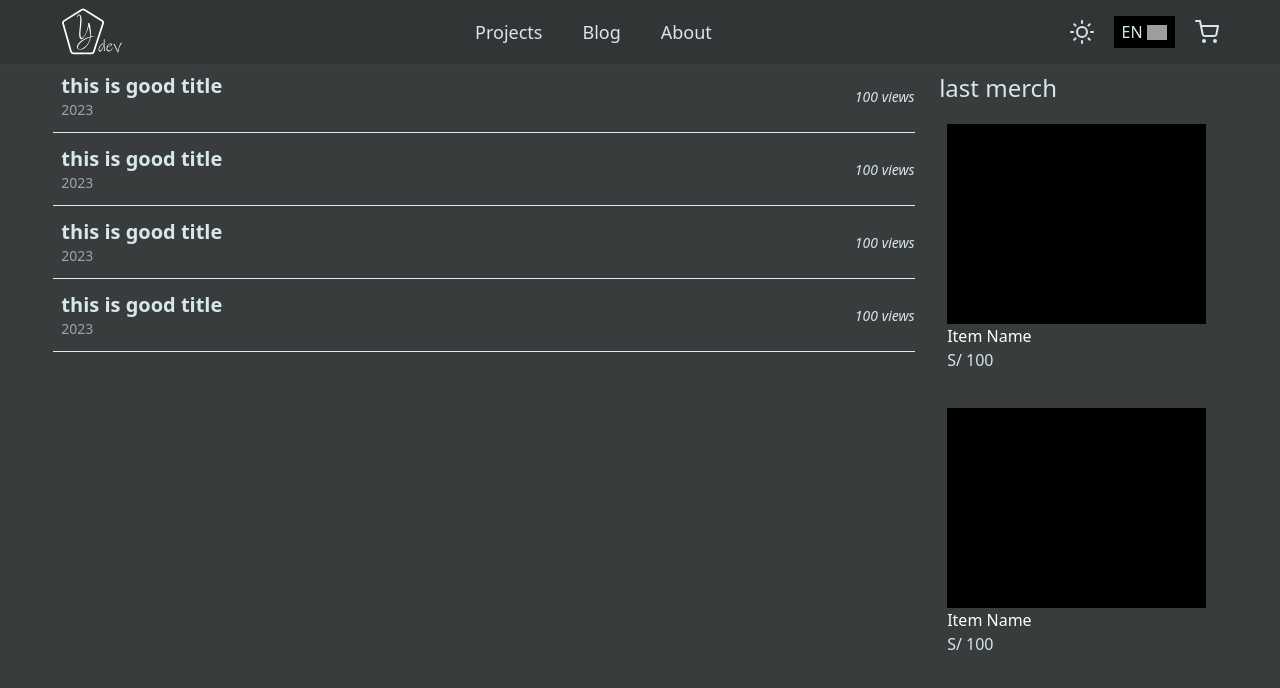
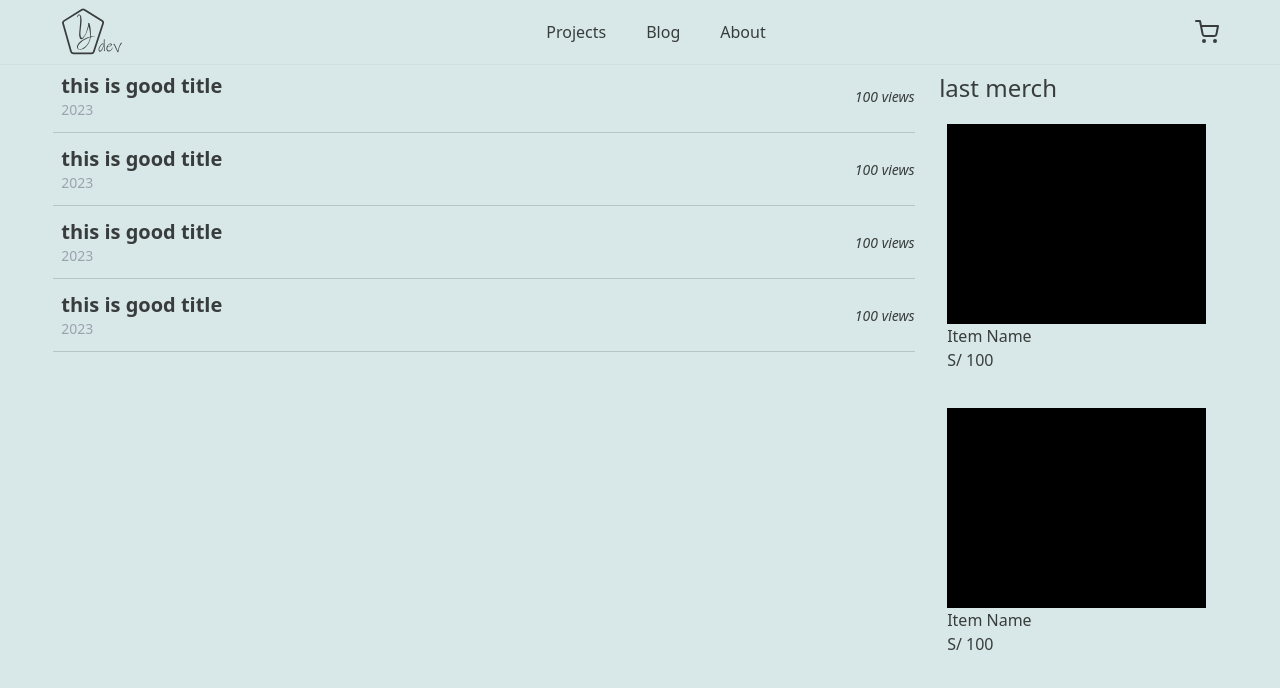
Before and after one commit to yeffreydev/portfolio, a Next.js app: page /blog in a window 1280 px wide. Shown: the top 688 px of the page. Built offline with nearby package versions, Linux system fonts and the light colour scheme; grey boxes are pictures that could not be loaded.

Commit message:
stable pages, about, projects and Home

```diff
--- /dev/null
+++ b/src/app/about/layout.tsx
@@ -0,0 +1,11 @@
+import { Metadata } from "next";
+import React from "react";
+
+export const metadata = {
+  title: "About - Yeffrey Espinoza",
+  description: "I am a software developer, born in Peru, who has a passion for crafting solutions and thrives on the challenges of programming.",
+  keywords: "Yeffrey Espinoza, yeffrey espinoza cv, yeffrey,  yeffrey espinoza profile,yeffrey dev, reactjs, nodejs freelancer, yeffrey.dev",
+};
+export default function AboutLayout({ children }: { children: React.ReactNode }) {
+  return <>{children}</>;
+}
--- a/src/app/blog/BlogItem.tsx
+++ b/src/app/blog/BlogItem.tsx
@@ -2,7 +2,7 @@ import React from "react";
 
 function BlogItem() {
   return (
-    <div className="flex items-center py-3 border-b hover:text-white cursor-pointer pl-2 hover:bg-gray-600 hover:bg-opacity-40">
+    <div className="flex items-center py-3 border-b border-[#383c3c] border-opacity-20 hover:text-[#131515] cursor-pointer pl-2 hover:bg-[#6bc1c1] hover:bg-opacity-20">
       <div className="flex flex-col flex-1">
         <span className="flex-1 text-xl font-semibold">this is good title</span>
         <span className="w-[100px] text-sm text-gray-400">2023</span>
--- a/src/app/blog/page.tsx
+++ b/src/app/blog/page.tsx
@@ -3,12 +3,12 @@ import BlogItem from "./BlogItem";
 
 const Item = () => {
   return (
-    <div className="w-11/12 flex flex-col hover:bg-gray-600 hover:bg-opacity-50 p-2">
+    <div className="w-11/12 flex flex-col hover:bg-[#6bc1c1] hover:bg-opacity-30 p-2">
       <div className="w-full grid place-items-center">
         <div className="w-full h-[200px] bg-black"></div>
       </div>
       <div className="w-full">
-        <h3 className="text-white">Item Name</h3>
+        <h3 className="text-[#383c3c]">Item Name</h3>
         <p>S/ 100</p>
       </div>
     </div>
--- a/src/app/components/ProductItem.tsx
+++ b/src/app/components/ProductItem.tsx
@@ -16,11 +16,11 @@ function ProductItem({ src, name, price }: { src: string; name: string; price: n
           <img className="w-full h-full absolute object-contain hover:scale-105 transition-all ease-in-out duration-300" src={src} alt="" />
         </div>
         <div className="flex flex-col gap-2">
-          <span className="font-semibold text-white item-name">{name}</span>
+          <span className="font-semibold text-[#383c3c] item-name">{name}</span>
           <div className="w-full flex justify-between">
-            <span className="text-white text-opacity-70 font-bold text-xl ">S/. {price.toFixed(2)}</span>
+            <span className="text-[#383c3c] text-opacity-70 font-bold text-xl ">S/. {price.toFixed(2)}</span>
             <button className="text-xl hover:scale-125">
-              <BsCartPlus color="white" />
+              <BsCartPlus className="text-3xl" color="#383c3c" />
             </button>
           </div>
           <a
--- a/src/app/globals.css
+++ b/src/app/globals.css
@@ -4,8 +4,10 @@
 @import url("https://fonts.googleapis.com/css2?family=Raleway:wght@500&display=swap");
 
 :root {
-  --bg-color: #383c3c;
-  --text-color: #d8e7e7;
+  --bg-color: #d8e7e7;
+  /* --bg-color: #383c3c; */
+  --text-color: #383c3c;
+  /* --text-color: #d8e7e7; */
   color: var(--text-color);
 }
 html {
--- a/src/app/page.tsx
+++ b/src/app/page.tsx
@@ -2,8 +2,10 @@ import { Metadata } from "next";
 import ProductItem from "./components/ProductItem";
 import styles from "./page.module.css";
 export const metadata: Metadata = {
-  title: "Yeffrey Espinoza - Home",
+  title: "Home - Yeffrey Espinoza",
+
   description: "I' Yeffrey Espinoza, software developer, this is my portfolio, I from Peru. Software Developer(frontend, backend, fullstack, nextjs, next 13, node, express)",
+  keywords: "Yeffrey Espinoza, Yeffrey, Espinoza, software developer, fullstack, nextjs, next 13, node, express, yeffrey dev, yeffrey espinoza portfolio",
 };
 
 export default function HomePage() {
--- a/src/app/projects/ProjectItem.module.css
+++ b/src/app/projects/ProjectItem.module.css
@@ -4,7 +4,7 @@
   transition-duration: 0.2s;
 }
 .img-link:hover img {
-  opacity: 0.5;
+  opacity: 0.8;
 }
 .img-link:hover svg {
   opacity: 1;
--- a/src/app/projects/ProjectItem.tsx
+++ b/src/app/projects/ProjectItem.tsx
@@ -4,7 +4,7 @@ import { BiLinkExternal } from "react-icons/bi";
 import styles from "./ProjectItem.module.css";
 function ProjectItem({ title, description, deployLink, codeLink, image }: { title: string; description: string; deployLink: string; codeLink: string; image: string }) {
   return (
-    <div className="flex flex-col gap-2 max-w-[400px] mt-5 hover:bg-gray-600 hover:bg-opacity-50 p-2.5 rounded-lg">
+    <div className="flex flex-col gap-2 max-w-[400px] mt-5 hover:bg-gray-600 hover:bg-opacity-10 p-2.5 rounded-lg">
       <div className="bg-black h-[200px] w-full relative">
         <a href={deployLink} className={`block ${styles["img-link"]} w-full h-full`} rel="noreferrer" target="_blank">
           <img className="w-full h-full absolute object-cover" src={image} alt="" />
@@ -16,12 +16,12 @@ function ProjectItem({ title, description, deployLink, codeLink, image }: { titl
         <p className="mt-2 text-justify flex-1">{description}</p>
         <div className="flex gap-3 mt-1">
           {codeLink && (
-            <a href={codeLink} target="_blank" rel="noreferrer" className="bg-black text-sm px-3 rounded-lg flex items-center gap-3 hover:text-white">
+            <a href={codeLink} target="_blank" rel="noreferrer" className="bg-[#c7d6d633] text-[#383c3c] text-sm px-5 py-1 rounded-lg flex items-center gap-3 hover:text-white">
               <span>Code</span>
               <FaGithub />
             </a>
           )}
-          <a href={deployLink} target="_blank" rel="noreferrer" className="bg-black text-sm px-3 rounded-lg flex items-center gap-3 hover:text-white">
+          <a href={deployLink} target="_blank" rel="noreferrer" className="bg-[#c7d6d633] py-1  text-[#383c3c] text-sm px-5 rounded-lg flex items-center gap-3 hover:text-white">
             <span>deploy</span>
             <BiLinkExternal />
           </a>
--- a/src/ui/Header.tsx
+++ b/src/ui/Header.tsx
@@ -1,6 +1,7 @@
 "use client";
 import { LegacyRef, MouseEventHandler, useEffect, useRef, useState } from "react";
-import logo from "./../../public/white_logo.svg";
+// import logo from "./../../public/white_logo.svg";
+import darkLogo from "./../../public/dark_logo.svg";
 import Image from "next/image";
 import { IconType } from "react-icons";
 import { FiSun, FiMoon, FiShoppingCart, FiMenu, FiX } from "react-icons/fi";
@@ -9,7 +10,7 @@ import Link from "next/link";
 const NavBarItem = ({ link, title }: { link?: string; title?: string; Icon?: IconType }) => {
   return (
     <li className="">
-      <Link className="text-lg hover:underline-offset-1 hover:underline" href={link!}>
+      <Link className="hover:underline-offset-1 hover:underline" href={link!}>
         {title}
       </Link>
     </li>
@@ -17,7 +18,7 @@ const NavBarItem = ({ link, title }: { link?: string; title?: string; Icon?: Ico
 };
 const NavBarItemMobile = ({ link, title, Icon, imgSrc, click }: { link?: string; title?: string; Icon?: IconType; imgSrc?: string; click?: MouseEventHandler }) => {
   return (
-    <li className="border-b hover:bg-white hover:bg-opacity-10 relative border-white border-opacity-20 flex h-[50px] items-center justify-end">
+    <li className="border-b hover:bg-white hover:bg-opacity-10 relative border-[#383c3c] border-opacity-20 flex h-[50px] items-center justify-end">
       {link ? (
         <Link onClick={click} className="w-full pr-5 items-center justify-end  flex h-full absolute" href={link}>
           <span>{title}</span>
@@ -48,10 +49,10 @@ const NavBarMobile = ({ isOpen, myRef, click }: { isOpen: boolean; myRef: Legacy
       ref={myRef}
       className={`${
         isOpen ? "w-full" : "w-0"
-      } flex max-w-[300px] overflow-hidden right-0 transition-all duration-200 bg-[#323535] backdrop-filter backdrop-blur-md shadow-sm bg-opacity-90 h-[calc(100vh-65px)] md:hidden  flex-col fixed z-10 top-[65px] `}
+      } flex max-w-[300px] overflow-hidden right-0 transition-all duration-200 bg-[#d8e7e7] backdrop-filter backdrop-blur-md shadow-sm bg-opacity-90 h-[calc(100vh-65px)] md:hidden  flex-col fixed z-10 top-[65px] `}
     >
-      <NavBarItemMobile click={click} title="Dark" Icon={FiMoon} />
-      <NavBarItemMobile click={click} title="EN" imgSrc="https://cdn-icons-png.flaticon.com/128/197/197374.png" />
+      {/* <NavBarItemMobile click={click} title="Dark" Icon={FiMoon} /> */}
+      {/* <NavBarItemMobile click={click} title="EN" imgSrc="https://cdn-icons-png.flaticon.com/128/197/197374.png" /> */}
       <NavBarItemMobile click={click} link="/projects" title="Projects" />
       <NavBarItemMobile click={click} link="/blog" title="Blog" />
       <NavBarItemMobile click={click} link="/about" title="About" />
@@ -133,21 +134,21 @@ export default function Header() {
 
   return (
     <div
-      className={`items-center border-b border-white border-opacity-5 w-full z-10 bg-[#323535] fixed top-0 flex h-[65px] transition-[top] duration-200 ease-out ${
+      className={`items-center border-b border-[#383c3c] border-opacity-5 w-full z-10 bg-[#d8e7e7] fixed top-0 flex h-[65px] transition-[top] duration-200 ease-out ${
         navColur && "bg-opacity-30 backdrop-filter backdrop-blur-md  shadow-lg"
       }`}
     >
       <div className="flex justify-between px-2 items-center mx-auto md:w-11/12 w-full">
         <div className="max-w-[70px]">
           <Link href="/" className="h-[49px] max-w-[69px] grid place-items-center">
-            <Image className=" top-0 lef-0  w-[68px] h-[49px]" src={logo} alt="logo yeffrey dev" />
+            <Image className=" top-0 lef-0  w-[68px] h-[49px]" src={darkLogo} alt="logo yeffrey dev" />
           </Link>
         </div>
         <NavBar />
         <NavBarMobile click={closeNav} myRef={navRef} isOpen={activeNav} />
         <div className="flex gap-5 items-center">
-          <ThemeButtton />
-          <LangButton />
+          {/* <ThemeButtton /> */}
+          {/* <LangButton /> */}
           <CartButton />
           <div ref={menuIconContainerRef} className="relative  w-[30px] h-[30px] md:hidden grid place-items-center">
             <MenuButton isOpen={activeNav} toggle={handleToggleNav} />
```
Also changed, not shown: src/app/about/page.tsx (+8 -7 lines), public/dark_logo.svg (added), public/my_profile.jpg (added).
